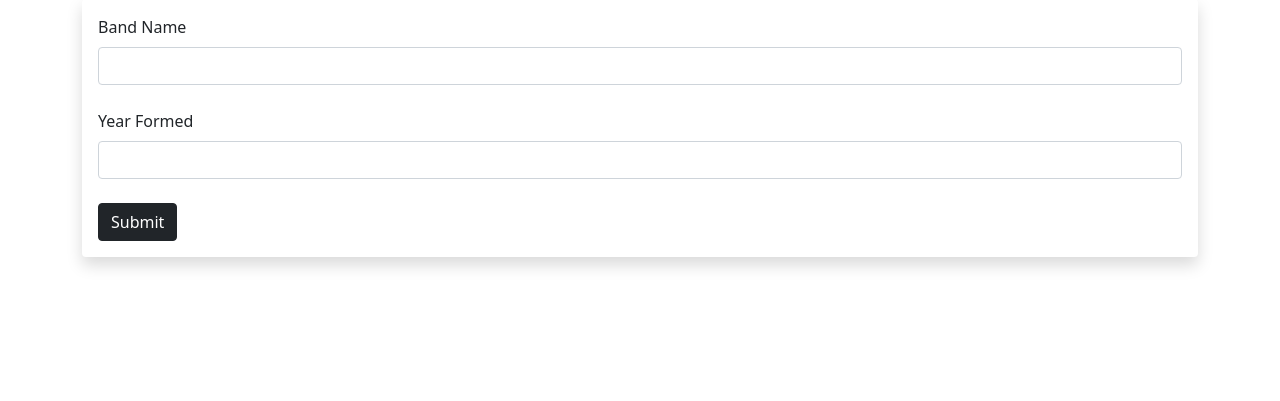
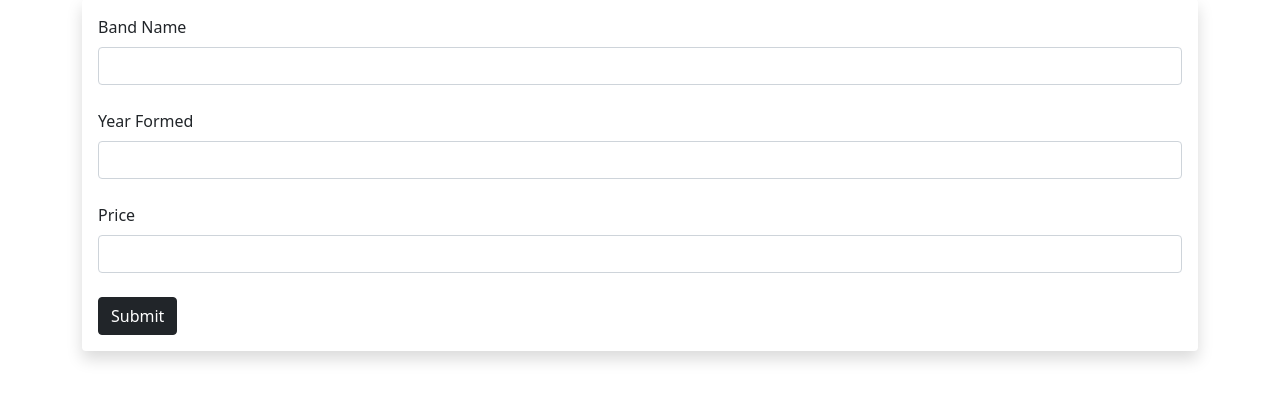
Before and after one commit to HSU-S21-CS232/p05-mc683, a Flask app: page /band/add in a window 1280 px wide. Shown: the part 161-562 px from the top of the page. Run offline with Flask 2, Linux system fonts and the light colour scheme.

Commit message:
Addedd price field to db.

```diff
--- a/main.py
+++ b/main.py
@@ -22,6 +22,7 @@ class Bands(db.Model):
     id = db.Column(db.Integer, primary_key=True)
     band = db.Column(db.String(50), nullable=False)
     year_formed = db.Column(db.Integer, nullable=False)
+    price = db.Column(db.Integer)
 
     # Create string
     def __repr__(self):
@@ -32,6 +33,7 @@ class Bands(db.Model):
 class BandForm(FlaskForm):
     band = StringField("Band Name", validators=[DataRequired()])
     year_formed = IntegerField("Year Formed", validators=[DataRequired()])
+    price = IntegerField("Price", validators=[DataRequired()])
     submit = SubmitField("Submit")
 
 
@@ -59,7 +61,7 @@ def add_band():
     if form.validate_on_submit():
         band = Bands.query.filter_by(band=form.band.data).first()
         if band is None:
-            band = Bands(band=form.band.data, year_formed=form.year_formed.data)
+            band = Bands(band=form.band.data, year_formed=form.year_formed.data, price=form.price.data)
             db.session.add(band)
             db.session.commit()
         band = form.band.data
--- a/templates/add_band.html
+++ b/templates/add_band.html
@@ -31,6 +31,10 @@
         {{ form.year_formed(class="form-control") }}
         <br/>
 
+        {{ form.price.label(class="form-label") }}
+        {{ form.price(class="form-control") }}
+        <br/>
+
         {{ form.submit(class="btn btn-dark") }}
     </form>
 </div>
--- a/templates/bands.html
+++ b/templates/bands.html
@@ -2,6 +2,7 @@
 
 {% block content %}
 
+<h1>Bands in Database</h1>
 {% for bands in myBands %}
     <li>{{ bands.band }}</li>
 
```
Also changed, not shown: bands.db.
